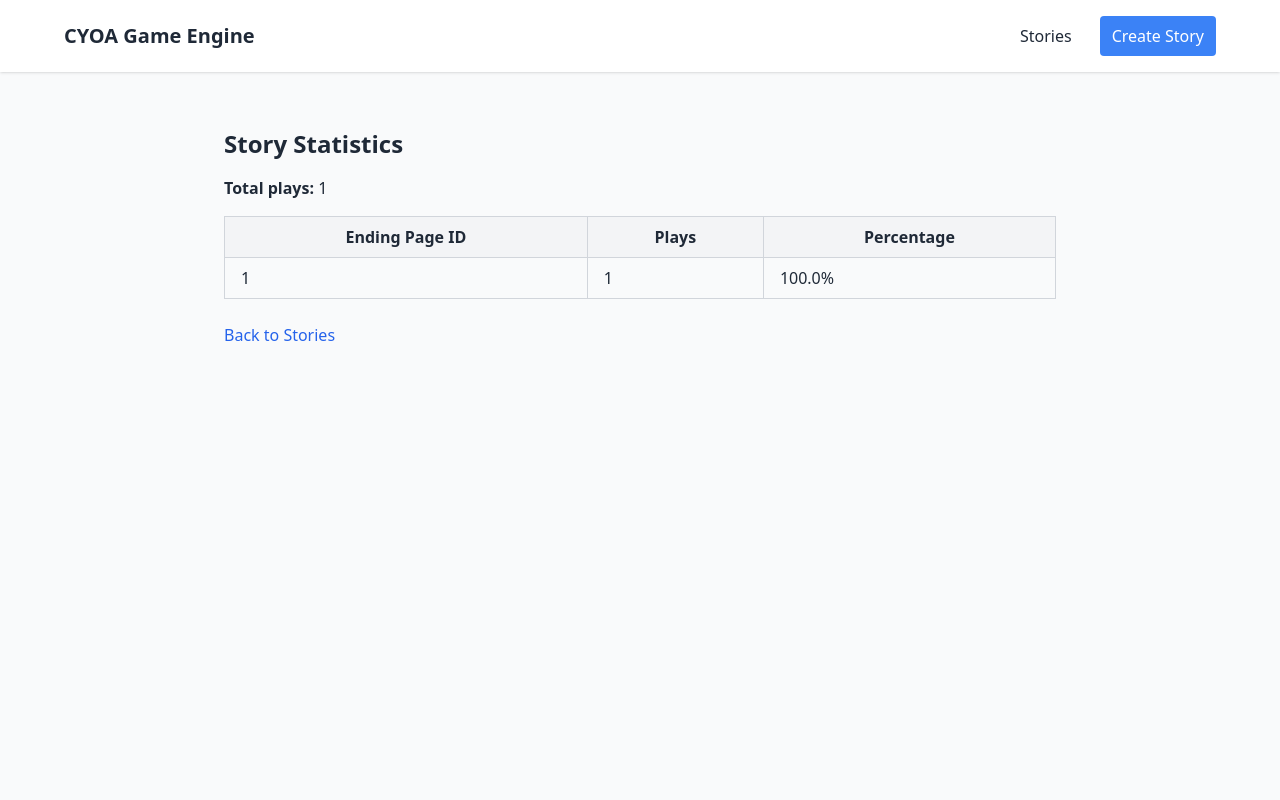
After one commit to s-amiour/not-another-heros-book, a Django app: page /stats/1/ in a window 1280 px wide. The commit adds this page. Run offline with Django 5.2, Linux system fonts and the light colour scheme; tables that the repository leaves empty hold one stand-in row (values such as "Sample post"); some libraries are stand-ins or nearby versions.

Commit message:
feat: play and ending template changes, template overhall and story edit/delete in views (#6)
Co-authored-by: Sunnyvie-ctrl <minh-nhat.bui@epita.fr>

```diff
--- a/django/djangoproject/djangoapp/models.py
+++ b/django/djangoproject/djangoapp/models.py
@@ -5,3 +5,9 @@ class Play(models.Model):
     story_id = models.IntegerField()
     ending_page_id = models.IntegerField()
     created_at = models.DateTimeField(auto_now_add=True)
+
+class PlaySession(models.Model):
+    session_id = models.CharField(max_length=100)
+    story_id = models.IntegerField()
+    current_page_id = models.IntegerField()
+    updated_at = models.DateTimeField(auto_now=True)
--- a/django/djangoproject/djangoapp/templates/base.html
+++ b/django/djangoproject/djangoapp/templates/base.html
@@ -4,22 +4,43 @@
     <meta charset="UTF-8">
     <meta name="viewport" content="width=device-width, initial-scale=1.0">
     <title>Choose Your Own Adventure</title>
-
     <script src="https://cdn.tailwindcss.com"></script>
 </head>
 <body class="bg-gray-50 min-h-screen text-gray-800">
 
+    <!-- Navigation Bar -->
     <nav class="bg-white shadow p-4 mb-6">
-        <div class="max-w-4xl mx-auto flex justify-between">
-            <a href="/" class="font-bold text-lg">CYOA Game Engine</a>
-            <div>
-                <a href="/stories" class="text-blue-600 hover:text-blue-800">Stories</a>
+        <div class="max-w-6xl mx-auto flex justify-between items-center">
+            <a href="{% url 'story_list' %}" class="font-bold text-xl text-gray-800 hover:text-gray-900">
+                CYOA Game Engine
+            </a>
+            <div class="flex gap-4 items-center">
+                <a href="{% url 'story_list' %}"
+                   class="px-3 py-2 rounded hover:bg-gray-100 {% if request.resolver_match.url_name == 'story_list' %}bg-gray-200{% endif %}">
+                   Stories
+                </a>
+
+                <a href="{% url 'story_create' %}"
+                   class="px-3 py-2 bg-blue-500 text-white rounded hover:bg-blue-600">
+                   Create Story
+                </a>
+
+                {% comment %}
+                Optional: global stats page if implemented
+                <a href="{% url 'global_stats' %}"
+                   class="px-3 py-2 bg-gray-500 text-white rounded hover:bg-gray-600">
+                   Statistics
+                </a>
+                {% endcomment %}
             </div>
         </div>
     </nav>
 
-    {% block content %}
-    {% endblock %}
+    <!-- Main Content -->
+    <main class="max-w-6xl mx-auto px-4">
+        {% block content %}
+        {% endblock %}
+    </main>
 
 </body>
 </html>
--- /dev/null
+++ b/django/djangoproject/djangoapp/templates/game/stats.html
@@ -0,0 +1,44 @@
+{% extends "base.html" %}
+
+{% block content %}
+<div class="max-w-4xl mx-auto p-8">
+
+  <h2 class="text-2xl font-semibold mb-4">Story Statistics</h2>
+  <p class="mb-4"><strong>Total plays:</strong> {{ total }}</p>
+
+  <table class="w-full border-collapse border border-gray-300 mb-6">
+    <tr class="bg-gray-100">
+      <th class="border border-gray-300 px-4 py-2">Ending Page ID</th>
+      <th class="border border-gray-300 px-4 py-2">Plays</th>
+      <th class="border border-gray-300 px-4 py-2">Percentage</th>
+    </tr>
+    {% for ending in endings %}
+    <tr>
+      <td class="border border-gray-300 px-4 py-2">{{ ending.ending_page_id }}</td>
+      <td class="border border-gray-300 px-4 py-2">{{ ending.count }}</td>
+      <td class="border border-gray-300 px-4 py-2">{{ ending.percent }}%</td>
+    </tr>
+    {% endfor %}
+  </table>
+
+  {% if page %}
+  <h3 class="text-xl font-semibold mb-2">Page Preview</h3>
+  <p class="mb-2">{{ page.text }}</p>
+  <ul class="space-y-2 mb-4">
+    {% for c in page.choices %}
+      <li>
+        <a href="{% url 'play_page' c.next_page_id %}"
+           class="block px-4 py-2 bg-blue-500 text-white rounded hover:bg-blue-600">
+          {{ c.text }}
+        </a>
+      </li>
+    {% endfor %}
+  </ul>
+  {% endif %}
+
+  <p>
+    <a href="{% url 'story_list' %}" class="text-blue-600 hover:text-blue-800">Back to Stories</a>
+  </p>
+
+</div>
+{% endblock %}
--- a/django/djangoproject/djangoapp/urls.py
+++ b/django/djangoproject/djangoapp/urls.py
@@ -3,6 +3,9 @@ from . import views
 
 urlpatterns = [
     path("", views.story_list, name="story_list"),
-    path("stories/<int:story_id>/start/", views.start_story, name="start_story"),
+    path("stories/create/", views.story_create, name="story_create"),
+    path("stories/<int:story_id>/edit/", views.story_edit, name="story_edit"),
+    path("stories/<int:story_id>/delete/", views.story_delete, name="story_delete"),
     path("play/<int:page_id>/", views.play_page, name="play_page"),
+    path("stats/<int:story_id>/", views.stats_view, name="stats"),
 ]
--- a/django/djangoproject/djangoapp/views.py
+++ b/django/djangoproject/djangoapp/views.py
@@ -1,30 +1,166 @@
 import requests
+import uuid
+from django.db.models import Count
 from django.shortcuts import render, redirect
-from .models import Play
+from .models import Play, PlaySession
 
 # Create your views here.
 
 FLASK_URL = "http://127.0.0.1:5000"
+
+def get_session_id(request):
+    if "session_id" not in request.session:
+        request.session["session_id"] = str(uuid.uuid4())
+    return request.session["session_id"]
+
 
 def story_list(request):
     r = requests.get(f"{FLASK_URL}/stories?status=published")
     stories = r.json()
     return render(request, "game/story_list.html", {"stories": stories})
 
+
+def story_create(request):
+    if request.method == "POST":
+        title = request.POST.get("title")
+        description = request.POST.get("description", "")
+        status = request.POST.get("status", "published")
+
+        # Call Flask API to create the story
+        response = requests.post(
+            f"{FLASK_URL}/stories",
+            json={
+                "title": title,
+                "description": description,
+                "status": status
+            }
+        )
+        if response.status_code == 201:
+            return redirect("story_list")  # back to story list after creation
+        else:
+            error = response.json().get("error", "Unknown error")
+            return render(request, "game/story_form.html", {"error": error})
+
+    # GET request: show empty form
+    return render(request, "game/story_form.html")
+
+
 def start_story(request, story_id):
     r = requests.get(f"{FLASK_URL}/stories/{story_id}/start")
     start_page_id = r.json()["start_page_id"]
     return redirect("play_page", page_id=start_page_id)
 
+
+def story_edit(request, story_id):
+    # GET: fetch story from Flask API
+    if request.method == "GET":
+        r = requests.get(f"{FLASK_URL}/stories/{story_id}")
+        if r.status_code != 200:
+            return render(request, "game/error.html", {"message": "Story not found"})
+        story = r.json()
+        return render(request, "game/story_form.html", {"story": story})
+
+    # POST: update story via Flask API
+    if request.method == "POST":
+        title = request.POST.get("title")
+        description = request.POST.get("description", "")
+        status = request.POST.get("status", "published")
+
+        r = requests.put(
+            f"{FLASK_URL}/stories/{story_id}",
+            json={
+                "title": title,
+                "description": description,
+                "status": status
+            }
+        )
+        if r.status_code == 200:
+            return redirect("story_list")
+        else:
+            error = r.json().get("error", "Unknown error")
+            return render(request, "game/story_form.html", {"story": {"id": story_id, "title": title, "description": description, "status": status}, "error": error})
+
+
+def story_delete(request, story_id):
+    if request.method == "POST":
+        r = requests.delete(f"{FLASK_URL}/stories/{story_id}")
+        # Optional: check r.status_code
+    return redirect("story_list")
+
+
 def play_page(request, page_id):
+    # Get page info from Flask API
     r = requests.get(f"{FLASK_URL}/pages/{page_id}")
     page = r.json()
 
-    if page["is_ending"]:
+    # Determine if this is a preview (draft) mode
+    preview = request.GET.get("preview") == "1"
+
+    # Auto-save progress (PlaySession)
+    session_id = get_session_id(request)
+    PlaySession.objects.update_or_create(
+        session_id=session_id,
+        story_id=page["story_id"],
+        defaults={"current_page_id": page_id}
+    )
+
+    # If it's an ending page AND not preview, record the play
+    if page["is_ending"] and not preview:
         Play.objects.create(
-            story_id=page_id,
+            story_id=page["story_id"],
             ending_page_id=page_id
         )
         return render(request, "game/ending.html", {"page": page})
 
-    return render(request, "game/story_play.html", {"page": page})
+    # Normal page display
+    return render(request, "game/play.html", {"page": page, "preview": preview})
+
+
+def resume_story(request, story_id):
+    session_id = request.session.get("session_id")
+    if not session_id:
+        return redirect("story_list")
+
+    session = PlaySession.objects.filter(
+        session_id = session_id,
+        story_id = story_id
+    ).first()
+
+    if session:
+        return redirect("play_page", page_id=session.current_page_id)
+
+    return redirect("start_story", story_id=story_id)
+
+
+def stats_view(request, story_id):
+    plays = Play.objects.filter(story_id=story_id)
+    total = plays.count()
+
+    endings = plays.values("ending_page_id").annotate(count=Count("id"))
+
+    #percentage
+    for e in endings:
+        e["percent"] = round(e["count"] / total * 100, 1) if total else 0
+
+    return render(request, "game/stats.html", {
+        "total": total,
+        "endings": endings,
+        # "page": None,  # optional, only for preview
+    })
+
+
+def story_stats(request, story_id):
+    total = Play.objects.filter(story_id=story_id).count()
+    endings = (
+        Play.objects.filter(story_id=story_id)
+        .values("ending_page_id")
+        .annotate(count=Count("id"))
+    )
+
+    for e in endings:
+        e["percent"] = round((e["count"] / total) * 100, 2) if total else 0
+
+    return render(request, "game/stats.html", {
+        "total": total,
+        "endings": endings
+    })
```
Also changed, not shown: django/djangoproject/djangoapp/templates/game/ending.html (+33 -2 lines), django/djangoproject/djangoapp/templates/game/play.html (added, +32 -0 lines), django/djangoproject/djangoapp/templates/game/story_form.html (+44 -0 lines), django/djangoproject/djangoapp/templates/game/story_list.html (+25 -6 lines), flask_api/app/routes.py (+17 -0 lines), django/djangoproject/db.sqlite3.
